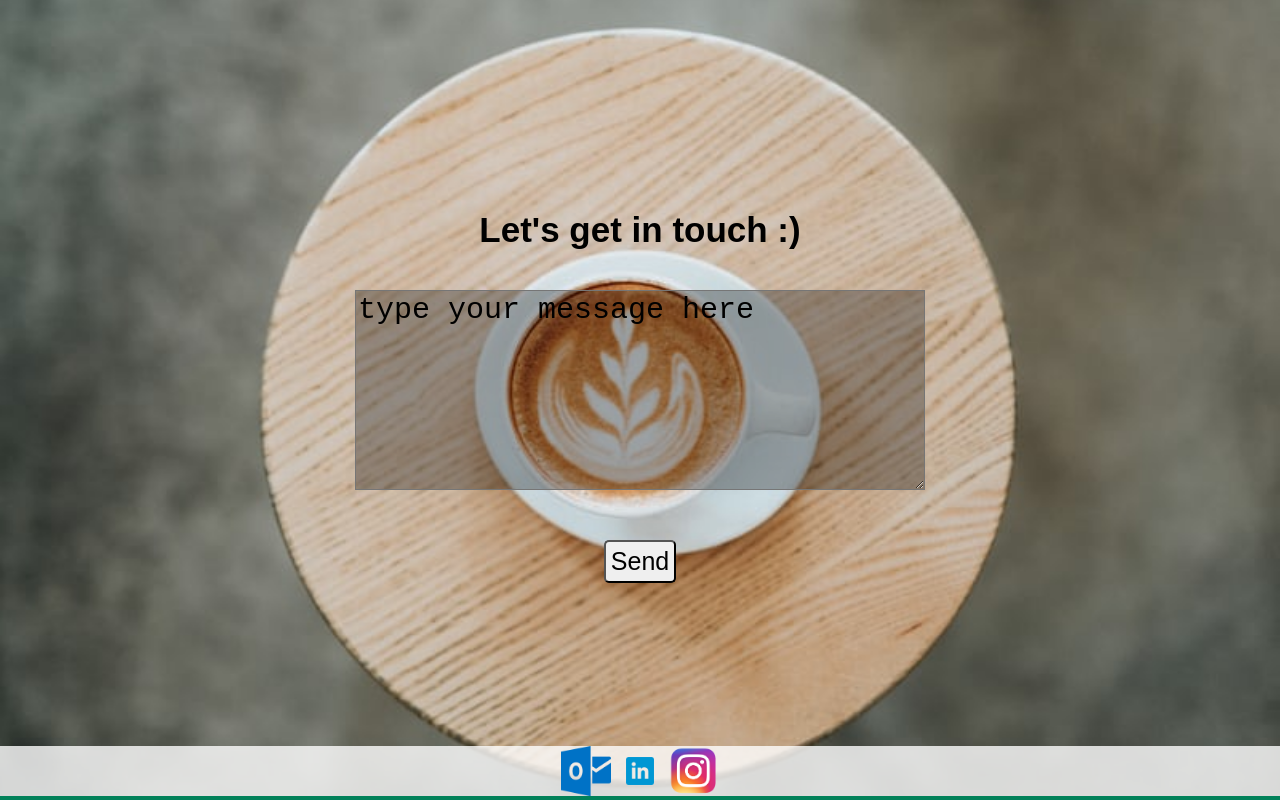
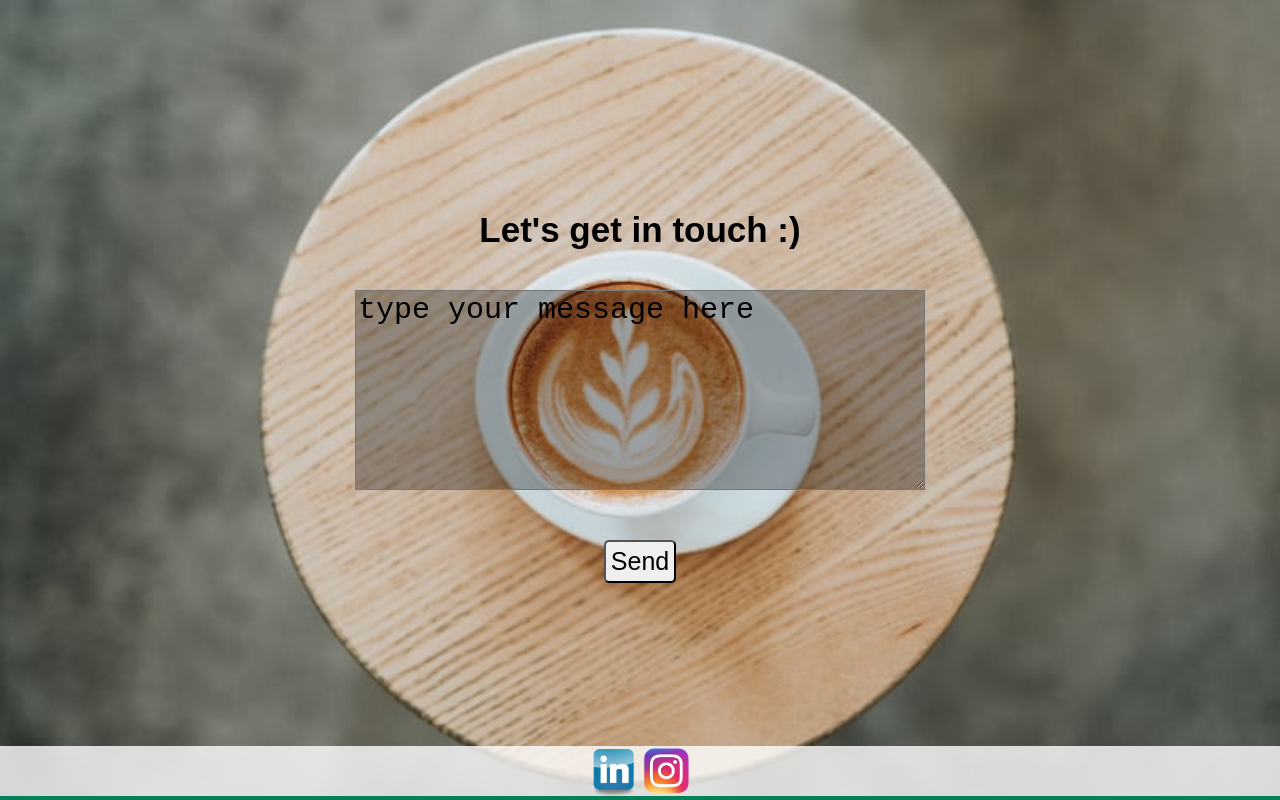
Before and after one commit to TheHagueUniversity/portfolio-ananyamadhur, a plain HTML site: page Index.html in a window 1280 px wide. Shown: the part 4004-4804 px from the top of the page. Drawn offline with Linux system fonts and the light colour scheme.

Commit message:
last commit

```diff
--- a/Index.html
+++ b/Index.html
@@ -220,15 +220,14 @@ through singing and dancing.  </div>
             <p> Let's get in touch :) </p>
             <p><textarea rows="10" cols="200">type your message here </textarea></p>
 
-            <p style="text-align: right"><button> Send </button></p>
+            <p style="text-align: right"><button><a href="mailto:ananyamadhur@outlook.com" style="text-decoration:none"><div style="color: black">Send</div></a></button></p>
 
         </div>
 
 
        <div class="footer">
-         <img src="Images/outlook.png" width="50px" height="50px" class="center">
-        <img src="Images/linkdeln.png" width="50px" height="50px" class="center">
-        <img src="Images/insta.png" width="50px" height="50px"    class="center">
+        <a href="https://www.linkedin.com/in/ananya-madhur-95b713188/"><img src="Images/linkedin-blue-style-logo-png-0.png" width="50px" height="50px" class="center"></a>
+        <a href="https://www.instagram.com/ananya_1708_/"><img src="Images/insta.png" width="50px" height="50px" class="center"></a>
 
     </div>
 
```
Also changed, not shown: index.html (+3 -4 lines), Images/linkdeln.png (deleted), Images/linkedin-blue-style-logo-png-0.png (added), 4 other files.
